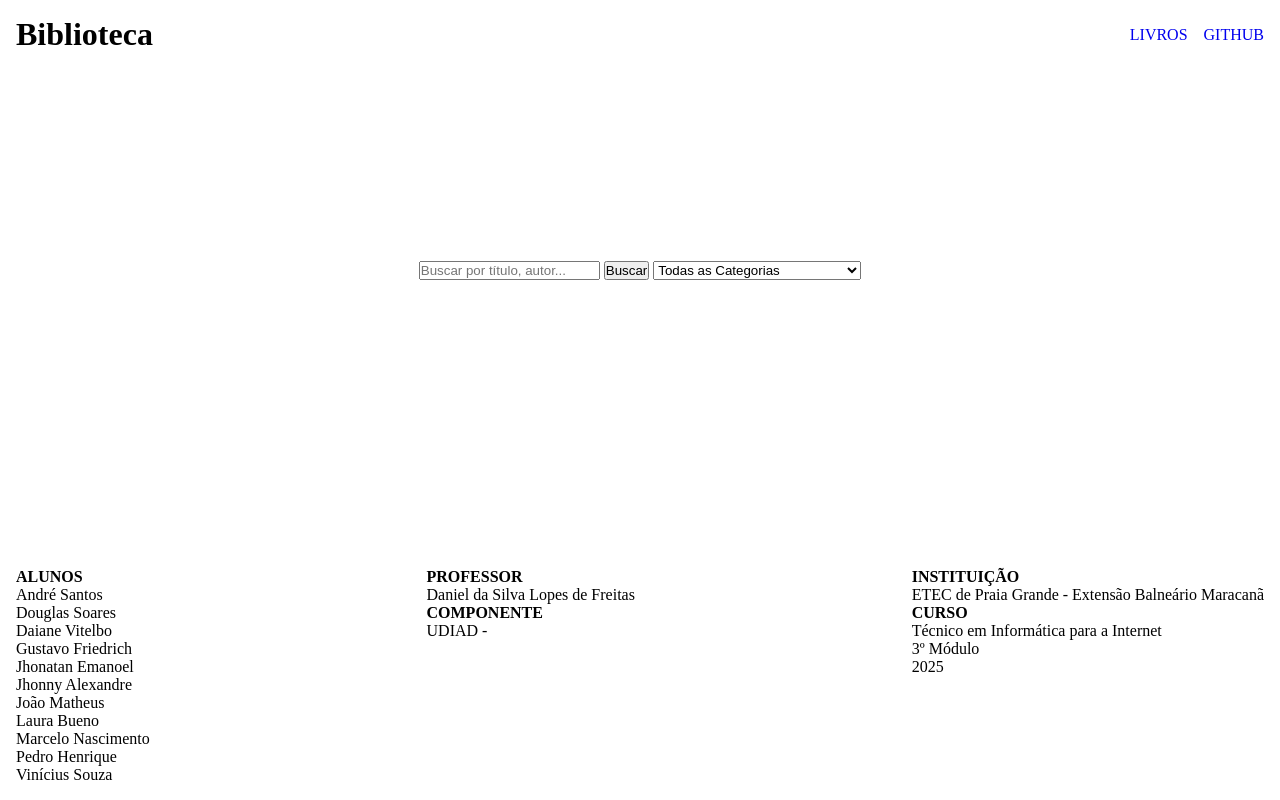
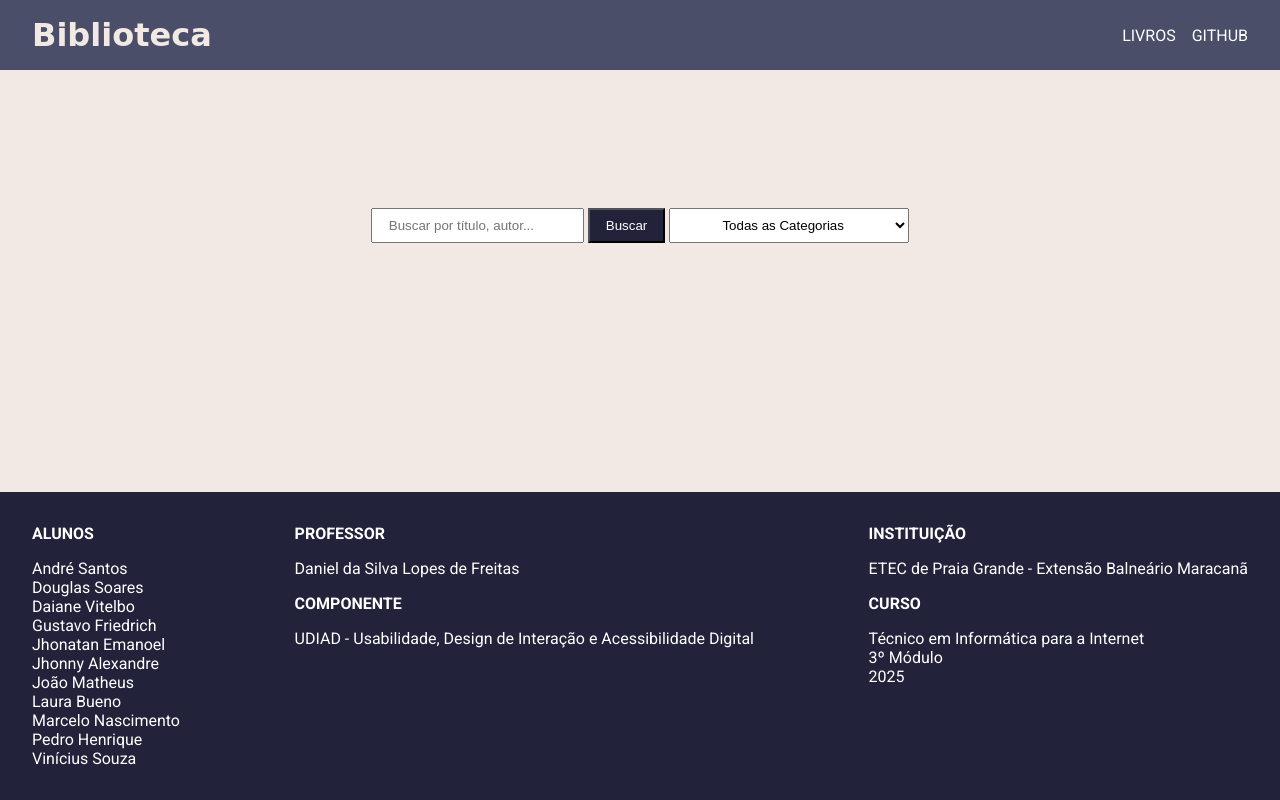
Before and after one commit to filhodepeterpan/biblioteca, a plain HTML site: page pages/livros.html in a window 1280 px wide. Drawn offline with Linux system fonts and the light colour scheme; a web font is replaced by a local one.

Commit message:
adicionando estilos

```diff
--- a/pages/livros.html
+++ b/pages/livros.html
@@ -94,7 +94,7 @@
             </section>
             <b>COMPONENTE</b>
             <section>
-                <p>UDIAD - </p>
+                <p>UDIAD - Usabilidade, Design de Interação e Acessibilidade Digital </p>
             </section>
         </div>
 
--- a/scripts/script.js
+++ b/scripts/script.js
@@ -11,6 +11,7 @@ function buscaLivros() {
     const termo = document.getElementById("inputBusca").value;
     const categoria = document.getElementById("filtroCategoria").value;
     const nomeDaCategoria = document.getElementById("nome-da-categoria");
+    const container = document.getElementById("resultadoLivros");
 
     let url = `https://www.googleapis.com/books/v1/volumes?q=${encodeURIComponent(termo)}`;
 
@@ -23,11 +24,10 @@ function buscaLivros() {
     fetch(url)
       .then(res => res.json())
       .then(data => {
-        const container = document.getElementById("resultadoLivros");
         container.innerHTML = "";
 
         if (!data.items) {
-          container.innerHTML = "<p>Não possuímos este livro disponível.</p>";
+          container.innerHTML = "<p id='mensagem-erro'>Não possuímos este livro disponível.</p>";
           return;
         }
 
--- a/styles/root.css
+++ b/styles/root.css
@@ -10,4 +10,5 @@
     --cor-nav: #FFFFFF;
     --fonte-padrao: "Roboto", sans-serif;
     --fonte-destaque: "Playwrite RO", cursive;
+    --padding-busca: 0.5rem 1rem;
 }
--- a/styles/style.css
+++ b/styles/style.css
@@ -12,38 +12,52 @@ body{
     display: flex;
     flex-direction: column;
     justify-content: space-between;
+    font-family: var(--fonte-padrao);
+    background-color: var(--cor-bg-main);
 }
 
 a{
     text-decoration: none;
+    color: var(--cor-nav);
 }
 
 header{
     display: flex;
     justify-content: space-between;
     align-items: center;
+    background-color: var(--cor-bg-header);
 }
 
 #logo{
-    padding: 1rem;
+    padding: 1rem 2rem;
 }
 
 #logo:hover{
     cursor: pointer;
 }
 
-nav{
-    padding: 1rem;
+#logo-nome{
+    font-family: var(--fonte-destaque);
+    color: var(--cor-logo);
 }
 
-nav ul{
+nav{
+    padding: 1rem 2rem;
+}
+
+#navegacao-itens{
     list-style: none;
     display: flex;
     gap: 1rem;
 }
 
+#navegacao-itens li{
+    color: var(--cor-nav);
+}
+
 #navegacao-itens li:hover{
     cursor: pointer;
+    border-bottom: 1px solid #FFFFFF;
 }
 
 main{
@@ -55,11 +69,32 @@ main{
     padding: 2rem 0 1rem 0;
 }
 
+input{
+    padding: var(--padding-busca);
+}
+
+select{
+    padding: var(--padding-busca);
+    text-align: center;
+}
+
+#buscar{
+    padding: var(--padding-busca);
+    background-color: var(--cor-bg-footer);
+    color: var(--cor-nav);
+}
+
 #resultadoLivros{
-    padding: 2rem 5rem 0 5rem;
+    margin: 2rem 6rem;
     display: flex;
     gap: 5rem;
     overflow-x: scroll;
+}
+
+#mensagem-erro{
+    width: 100%;
+    text-align: center;
+    padding: 1rem 0;
 }
 
 #resultadoLivros section{
@@ -80,8 +115,13 @@ main{
 footer{
     display: flex;
     justify-content: space-between;
+    background-color: var(--cor-bg-footer);
+    color: var(--cor-nav);
 }
 
 footer div{
-    padding: 1rem;
+    padding: 2rem;
+    display: flex;
+    flex-direction: column;
+    gap: 1rem;
 }
```
Also changed, not shown: index.html (+1 -1 lines).
